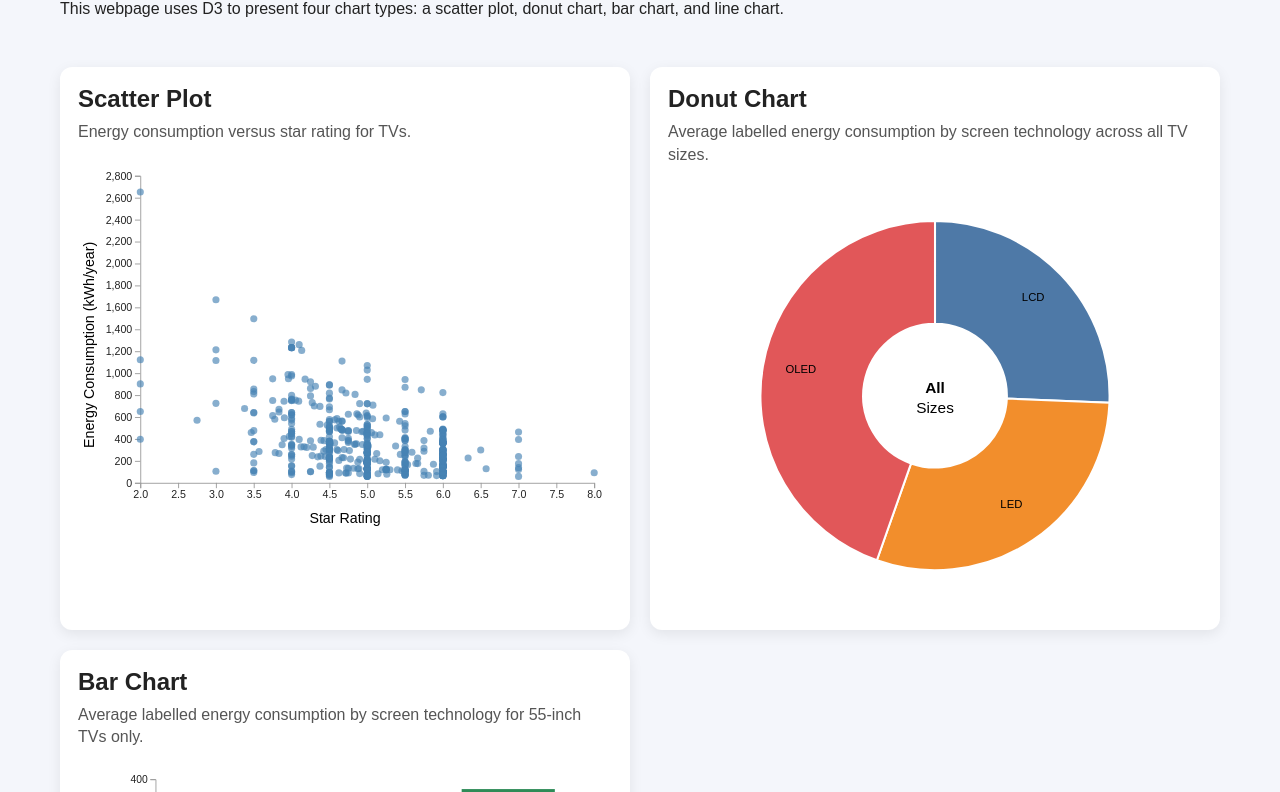
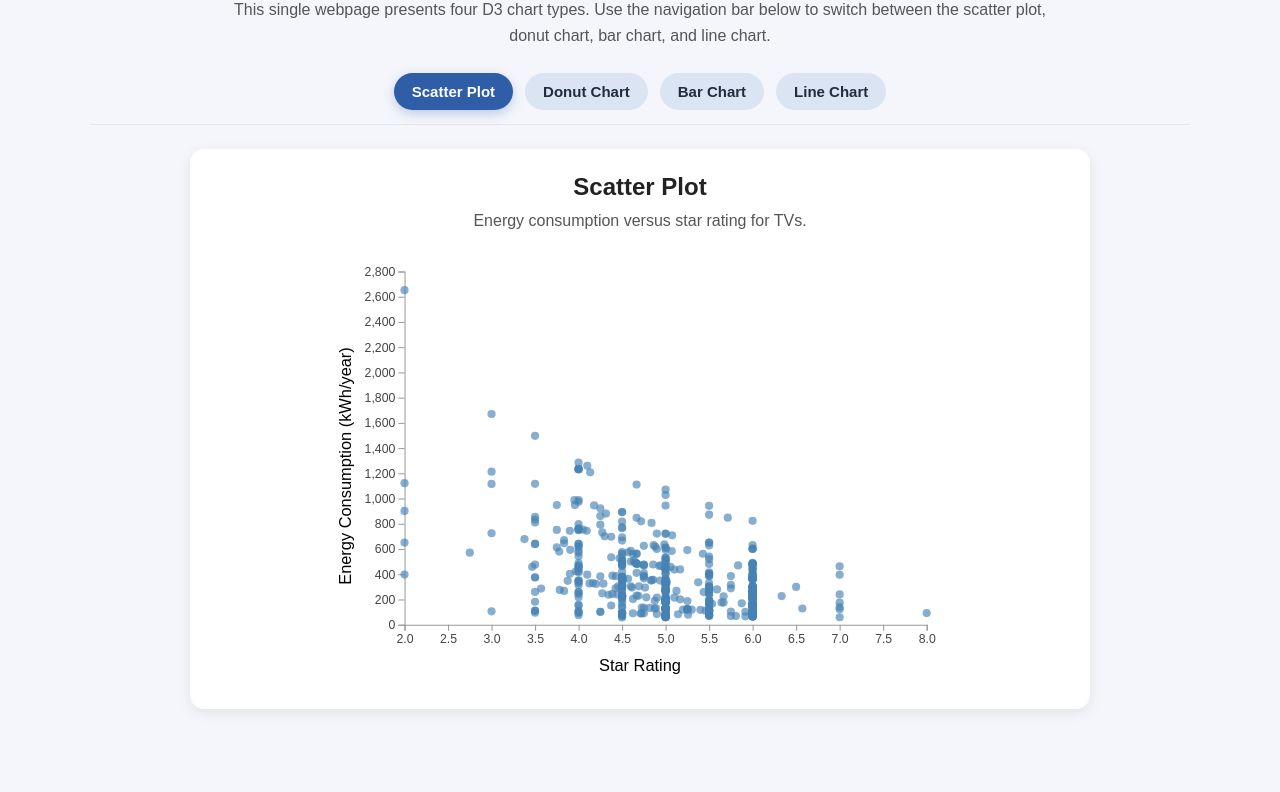
Before and after one commit to HaiAn1209/COS30045, a plain HTML site: page Exercise 5/index.html in a window 1280 px wide. Shown: the part 103-895 px from the top of the page. After the commit the page ends 852 px from the top, so only its background shows below. Drawn offline with nearby package versions, Linux system fonts and the light colour scheme.

Commit message:
Exercise 5 - update UI

```diff
--- a/Exercise 5/index.html
+++ b/Exercise 5/index.html
@@ -11,34 +11,49 @@
   <header class="page-header">
     <h1>TV Energy Consumption Dashboard</h1>
     <p>
-      This webpage uses D3 to present four chart types: a scatter plot,
-      donut chart, bar chart, and line chart.
+      This single webpage presents four D3 chart types. Use the navigation bar
+      below to switch between the scatter plot, donut chart, bar chart, and line chart.
     </p>
   </header>
 
-  <main class="chart-grid">
-    <section class="chart-card">
+  <nav class="chart-nav">
+    <button class="nav-btn active" data-target="scatter-panel">Scatter Plot</button>
+    <button class="nav-btn" data-target="donut-panel">Donut Chart</button>
+    <button class="nav-btn" data-target="bar-panel">Bar Chart</button>
+    <button class="nav-btn" data-target="line-panel">Line Chart</button>
+  </nav>
+
+  <main class="chart-page">
+    <section id="scatter-panel" class="chart-panel active">
+      <div class="chart-card">
         <h2>Scatter Plot</h2>
         <p>Energy consumption versus star rating for TVs.</p>
         <div id="scatter-chart" class="chart-container"></div>
+      </div>
     </section>
 
-    <section class="chart-card">
+    <section id="donut-panel" class="chart-panel">
+      <div class="chart-card">
         <h2>Donut Chart</h2>
         <p>Average labelled energy consumption by screen technology across all TV sizes.</p>
         <div id="donut-chart" class="chart-container"></div>
+      </div>
     </section>
 
-    <section class="chart-card">
+    <section id="bar-panel" class="chart-panel">
+      <div class="chart-card">
         <h2>Bar Chart</h2>
         <p>Average labelled energy consumption by screen technology for 55-inch TVs only.</p>
         <div id="bar-chart" class="chart-container"></div>
+      </div>
     </section>
 
-    <section class="chart-card full-width">
+    <section id="line-panel" class="chart-panel">
+      <div class="chart-card">
         <h2>Line Chart</h2>
         <p>Average Australian spot power prices from 1998 to 2024.</p>
         <div id="line-chart" class="chart-container"></div>
+      </div>
     </section>
   </main>
 
@@ -46,5 +61,6 @@
   <script src="js/donut.js"></script>
   <script src="js/bar55.js"></script>
   <script src="js/line.js"></script>
+  <script src="js/nav.js"></script>
 </body>
 </html>
--- /dev/null
+++ b/Exercise 5/js/nav.js
@@ -0,0 +1,14 @@
+const navButtons = document.querySelectorAll(".nav-btn");
+const chartPanels = document.querySelectorAll(".chart-panel");
+
+navButtons.forEach(button => {
+  button.addEventListener("click", () => {
+    const targetId = button.dataset.target;
+
+    navButtons.forEach(btn => btn.classList.remove("active"));
+    chartPanels.forEach(panel => panel.classList.remove("active"));
+
+    button.classList.add("active");
+    document.getElementById(targetId).classList.add("active");
+  });
+});
--- a/Exercise 5/style.css
+++ b/Exercise 5/style.css
@@ -10,9 +10,10 @@ body {
 }
 
 .page-header {
-  max-width: 1200px;
+  max-width: 1100px;
   margin: 0 auto;
   padding: 32px 20px 10px;
+  text-align: center;
 }
 
 .page-header h1 {
@@ -20,53 +21,118 @@ body {
 }
 
 .page-header p {
-  margin-top: 0;
-  line-height: 1.5;
-  max-width: 900px;
+  margin: 0 auto;
+  line-height: 1.6;
+  max-width: 850px;
+  color: #555;
 }
 
-.chart-grid {
-  max-width: 1200px;
+/* centered + sticky navbar */
+.chart-nav {
+  position: sticky;
+  top: 0;
+  z-index: 1000;
+
+  max-width: 1100px;
   margin: 0 auto;
-  padding: 20px;
-  display: grid;
-  grid-template-columns: repeat(2, minmax(0, 1fr));
-  gap: 20px;
+  padding: 14px 20px;
+
+  display: flex;
+  justify-content: center;
+  align-items: center;
+  flex-wrap: wrap;
+  gap: 12px;
+
+  background: rgba(244, 246, 251, 0.92);
+  backdrop-filter: blur(8px);
+  border-bottom: 1px solid rgba(0, 0, 0, 0.06);
 }
 
+/* nav buttons */
+.nav-btn {
+  border: none;
+  background: #dbe4f3;
+  color: #1f2d3d;
+  padding: 10px 18px;
+  border-radius: 999px;
+  cursor: pointer;
+  font-size: 15px;
+  font-weight: 600;
+  transition: all 0.25s ease;
+}
+
+.nav-btn:hover {
+  background: #c7d6ee;
+  transform: translateY(-1px);
+}
+
+.nav-btn.active {
+  background: #2f5da8;
+  color: white;
+  box-shadow: 0 4px 12px rgba(47, 93, 168, 0.28);
+}
+
+/* main page wrapper */
+.chart-page {
+  max-width: 1000px;
+  margin: 0 auto;
+  padding: 24px 20px 40px;
+}
+
+/* show/hide panels */
+.chart-panel {
+  display: none;
+}
+
+.chart-panel.active {
+  display: block;
+  animation: fadeIn 0.35s ease;
+}
+
+/* equal card size */
 .chart-card {
   background: white;
-  border-radius: 12px;
-  padding: 18px;
+  border-radius: 14px;
+  padding: 24px;
   box-shadow: 0 4px 14px rgba(0, 0, 0, 0.08);
+
+  width: 100%;
+  max-width: 900px;
+  min-height: 560px;
+  margin: 0 auto;
 }
 
 .chart-card h2 {
   margin-top: 0;
   margin-bottom: 8px;
+  text-align: center;
 }
 
 .chart-card p {
   margin-top: 0;
-  margin-bottom: 14px;
+  margin-bottom: 18px;
   color: #555;
-  line-height: 1.4;
+  line-height: 1.5;
+  text-align: center;
 }
 
+/* fixed chart display area so all feel equal */
 .chart-container {
   width: 100%;
+  height: 430px;
+  display: flex;
+  justify-content: center;
+  align-items: center;
 }
 
+/* responsive svg */
 .chart-container svg {
   width: 100%;
-  height: auto;
+  height: 100%;
   display: block;
 }
 
-.full-width {
-  grid-column: 1 / -1;
-}
-
+/* axes */
 .axis path,
 .axis line {
   stroke: #999;
@@ -74,19 +140,48 @@ body {
 
 .axis text {
   font-size: 12px;
+  fill: #444;
 }
 
-.chart-title {
-  font-size: 13px;
-  font-weight: bold;
+/* fade animation when switching tabs */
+@keyframes fadeIn {
+  from {
+    opacity: 0;
+    transform: translateY(8px);
+  }
+  to {
+    opacity: 1;
+    transform: translateY(0);
+  }
 }
 
-@media (max-width: 900px) {
-  .chart-grid {
-    grid-template-columns: 1fr;
+/* mobile */
+@media (max-width: 700px) {
+  .page-header {
+    padding: 24px 16px 8px;
   }
 
-  .full-width {
-    grid-column: auto;
+  .chart-nav {
+    padding: 12px 16px;
+    gap: 10px;
+  }
+
+  .nav-btn {
+    width: 100%;
+    max-width: 320px;
+    text-align: center;
+  }
+
+  .chart-page {
+    padding: 20px 16px 32px;
+  }
+
+  .chart-card {
+    min-height: 500px;
+    padding: 18px;
+  }
+
+  .chart-container {
+    height: 360px;
   }
 }
```
Lines whose indentation alone changed are shown as unchanged.
